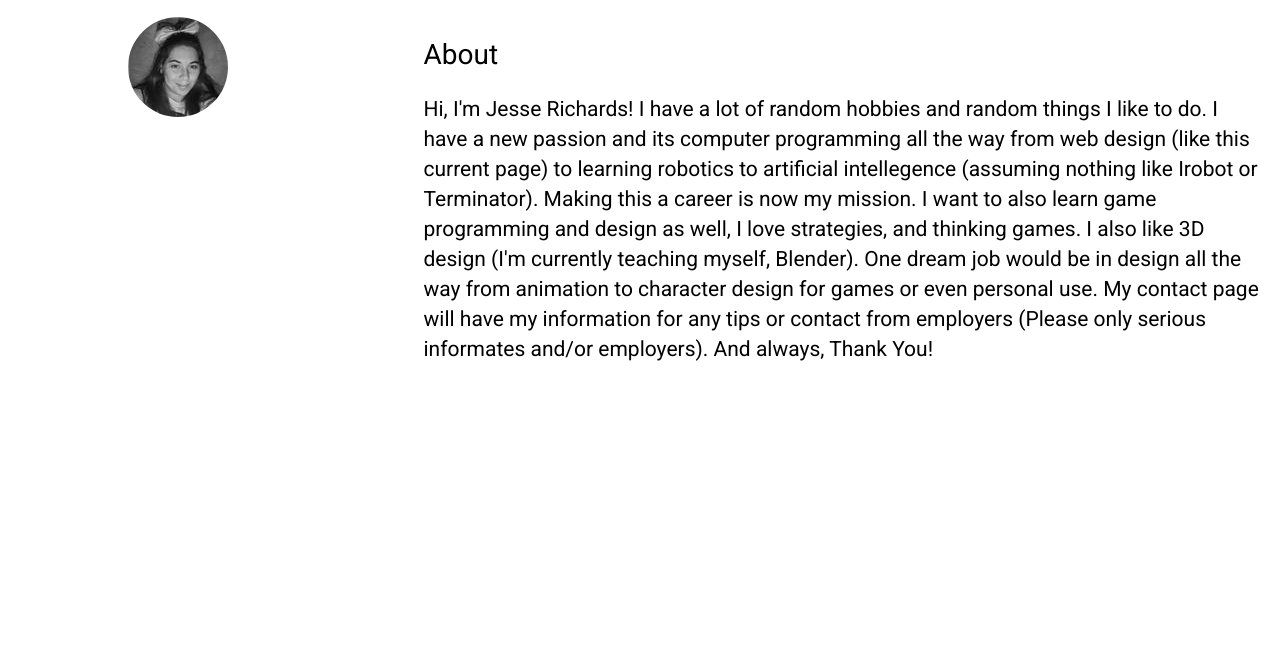
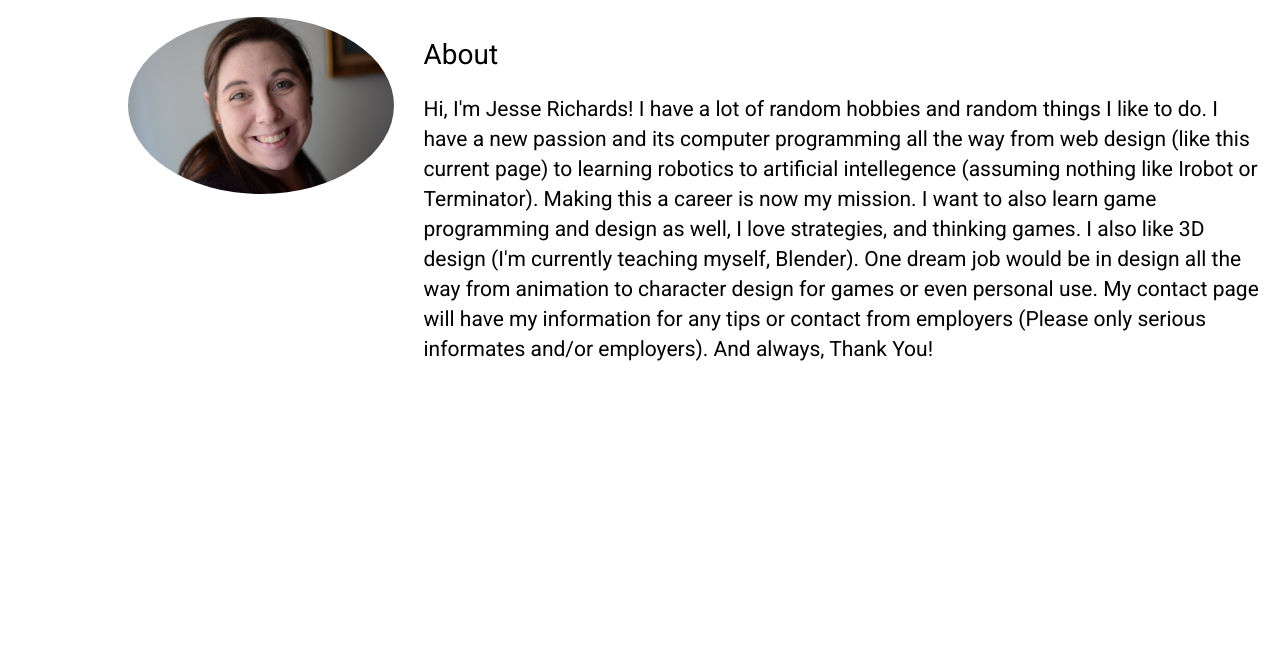
Before and after one commit to rosebeautyproducts/rosebeautyproducts.github.io, a plain HTML site: page index.html in a window 1280 px wide. Shown: the part 53-709 px from the top of the page. Drawn offline with nearby package versions, Linux system fonts and the light colour scheme.

Commit message:
Update index.html

```diff
--- a/index.html
+++ b/index.html
@@ -40,7 +40,7 @@
     <div style="background-color: white; padding-top: 70px; padding-left: 10%;" class="row">
         <div class="img-responsive">
             <div class="col-sm-4 col-md-3">
-                    <img src="images/6037756.jpg" class="img-responsive img-circle " style="max-height: 300px;">
+                    <img src="images/Trina.jpg" class="img-responsive img-circle " style="max-height: 300px;">
              </div>
             <div class="col-sm-8 col-md-9 " style="padding-right: 30px;">
                     <h2 class="bigger">About</h2>
```
